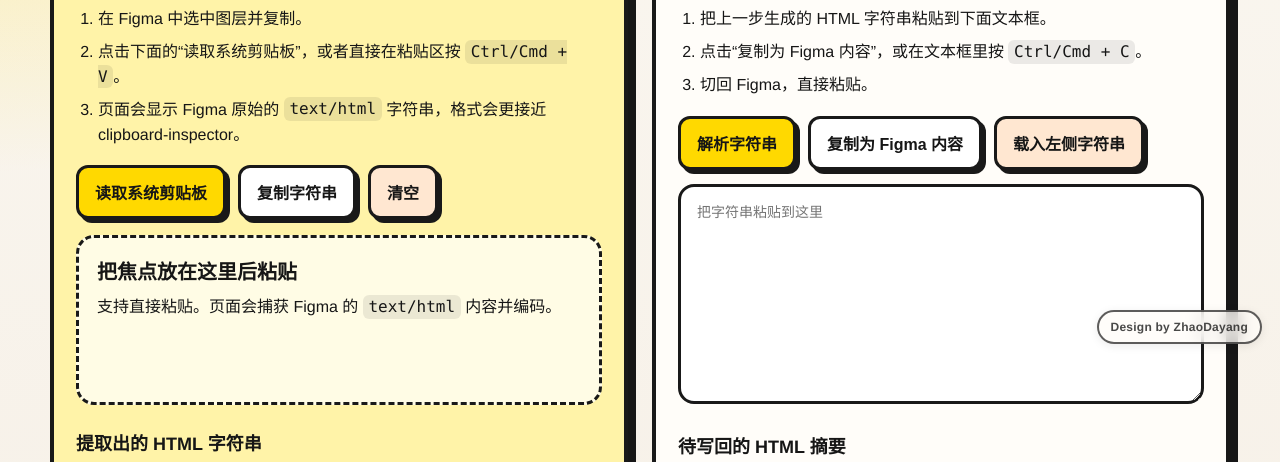
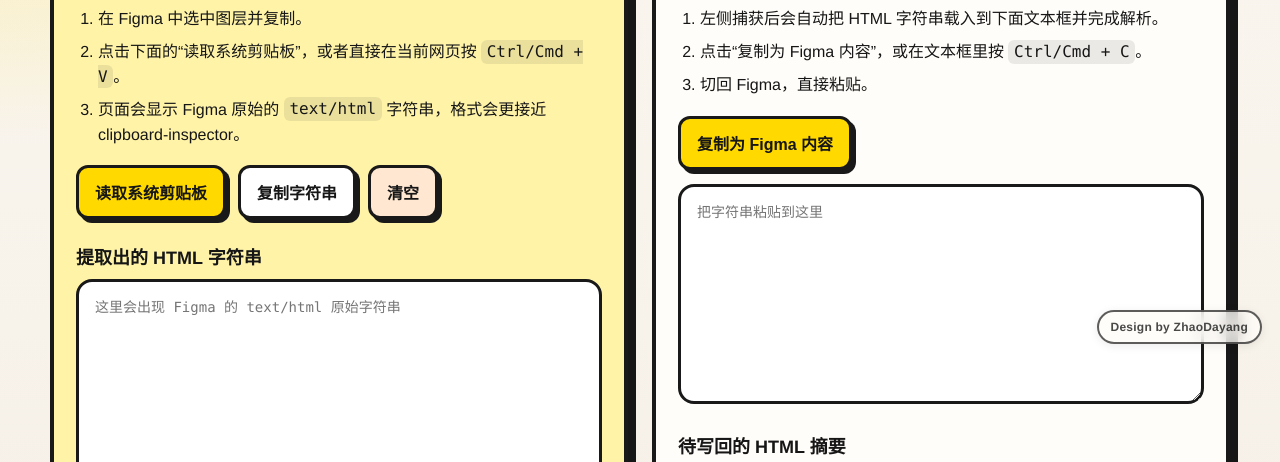
Before and after one commit to ZhaoDayang-Leo/Figma-Clipboard-String-Bridge, a plain HTML site: page index.html in a window 1280 px wide. Shown: the part 438-900 px from the top of the page. Drawn offline with Linux system fonts and the light colour scheme.

Commit message:
Update page interaction flow

```diff
--- a/index.html
+++ b/index.html
@@ -174,29 +174,6 @@
       box-shadow: 4px 4px 0 var(--line);
     }
 
-    .dropzone {
-      margin-top: 16px;
-      min-height: 170px;
-      border: 3px dashed var(--line);
-      border-radius: 18px;
-      background: rgba(255, 255, 255, 0.7);
-      padding: 18px;
-      outline: none;
-      transition: background 140ms ease, transform 140ms ease;
-    }
-
-    .dropzone:focus,
-    .dropzone.is-active {
-      background: #fff6cc;
-      transform: scale(1.01);
-    }
-
-    .dropzone strong {
-      display: block;
-      font-size: 20px;
-      margin-bottom: 8px;
-    }
-
     textarea,
     .preview {
       width: 100%;
@@ -305,7 +282,7 @@
         <h2>1. 从 Figma 提取</h2>
         <ol class="steps">
           <li>在 Figma 中选中图层并复制。</li>
-          <li>点击下面的“读取系统剪贴板”，或者直接在粘贴区按 <code>Ctrl/Cmd + V</code>。</li>
+          <li>点击下面的“读取系统剪贴板”，或者直接在当前网页按 <code>Ctrl/Cmd + V</code>。</li>
           <li>页面会显示 Figma 原始的 <code>text/html</code> 字符串，格式会更接近 clipboard-inspector。</li>
         </ol>
 
@@ -313,11 +290,6 @@
           <button id="readClipboardBtn" class="primary">读取系统剪贴板</button>
           <button id="copyEncodedBtn">复制字符串</button>
           <button id="clearCaptureBtn" class="secondary">清空</button>
-        </div>
-
-        <div id="pasteZone" class="dropzone" contenteditable="true" spellcheck="false">
-          <strong>把焦点放在这里后粘贴</strong>
-          支持直接粘贴。页面会捕获 Figma 的 <code>text/html</code> 内容并编码。
         </div>
 
         <h3>提取出的 HTML 字符串</h3>
@@ -331,15 +303,13 @@
       <article class="card">
         <h2>2. 还原回 Figma</h2>
         <ol class="steps">
-          <li>把上一步生成的 HTML 字符串粘贴到下面文本框。</li>
+          <li>左侧捕获后会自动把 HTML 字符串载入到下面文本框并完成解析。</li>
           <li>点击“复制为 Figma 内容”，或在文本框里按 <code>Ctrl/Cmd + C</code>。</li>
           <li>切回 Figma，直接粘贴。</li>
         </ol>
 
         <div class="actions">
-          <button id="decodeBtn" class="primary">解析字符串</button>
-          <button id="writeClipboardBtn">复制为 Figma 内容</button>
-          <button id="loadEncodedBtn" class="secondary">载入左侧字符串</button>
+          <button id="writeClipboardBtn" class="primary">复制为 Figma 内容</button>
         </div>
 
         <textarea id="encodedInput" placeholder="把字符串粘贴到这里"></textarea>
@@ -373,13 +343,10 @@
       readClipboardBtn: document.getElementById("readClipboardBtn"),
       copyEncodedBtn: document.getElementById("copyEncodedBtn"),
       clearCaptureBtn: document.getElementById("clearCaptureBtn"),
-      pasteZone: document.getElementById("pasteZone"),
       encodedOutput: document.getElementById("encodedOutput"),
       capturePreview: document.getElementById("capturePreview"),
       captureStatus: document.getElementById("captureStatus"),
-      decodeBtn: document.getElementById("decodeBtn"),
       writeClipboardBtn: document.getElementById("writeClipboardBtn"),
-      loadEncodedBtn: document.getElementById("loadEncodedBtn"),
       encodedInput: document.getElementById("encodedInput"),
       restorePreview: document.getElementById("restorePreview"),
       restoreStatus: document.getElementById("restoreStatus")
@@ -459,6 +426,7 @@
       const payload = buildPayloadFromStrings(strings);
       state.captured = payload;
       els.encodedOutput.value = payload.strings["text/html"];
+      els.encodedInput.value = payload.strings["text/html"];
       els.capturePreview.textContent = [
         "来源: " + sourceLabel,
         summarizeHtml(payload.strings["text/html"]),
@@ -471,6 +439,19 @@
         "已捕获 Figma HTML 原始字符串。这个结果会更接近 clipboard-inspector 展示的 text/html。",
         "good"
       );
+
+      try {
+        decodeFromInput();
+        setStatus(
+          els.restoreStatus,
+          "已自动载入并解析左侧提取结果，现在可以直接复制为 Figma 内容。",
+          "good"
+        );
+      } catch (error) {
+        state.decoded = null;
+        els.restorePreview.textContent = "自动解析失败。";
+        setStatus(els.restoreStatus, error.message, "bad");
+      }
     }
 
     function payloadFromRawHtml(html, plainText) {
@@ -593,21 +574,6 @@
       setStatus(els.captureStatus, "已清空当前捕获结果。", "");
     });
 
-    els.loadEncodedBtn.addEventListener("click", () => {
-      els.encodedInput.value = els.encodedOutput.value;
-      setStatus(els.restoreStatus, "已把左侧字符串载入右侧，点击“解析字符串”即可。", "");
-    });
-
-    els.decodeBtn.addEventListener("click", () => {
-      try {
-        decodeFromInput();
-      } catch (error) {
-        state.decoded = null;
-        els.restorePreview.textContent = "解析失败。";
-        setStatus(els.restoreStatus, error.message, "bad");
-      }
-    });
-
     els.writeClipboardBtn.addEventListener("click", async () => {
       try {
         const payload = state.decoded || decodeFromInput();
@@ -632,7 +598,7 @@
       }
     });
 
-    els.pasteZone.addEventListener("paste", (event) => {
+    document.addEventListener("paste", (event) => {
       event.preventDefault();
       try {
         const strings = {
@@ -645,20 +611,6 @@
       }
     });
 
-    ["dragenter", "dragover"].forEach((eventName) => {
-      els.pasteZone.addEventListener(eventName, (event) => {
-        event.preventDefault();
-        els.pasteZone.classList.add("is-active");
-      });
-    });
-
-    ["dragleave", "drop"].forEach((eventName) => {
-      els.pasteZone.addEventListener(eventName, (event) => {
-        event.preventDefault();
-        els.pasteZone.classList.remove("is-active");
-      });
-    });
-
     installCopyAsFigmaBehavior(els.encodedInput);
   </script>
 </body>
```
